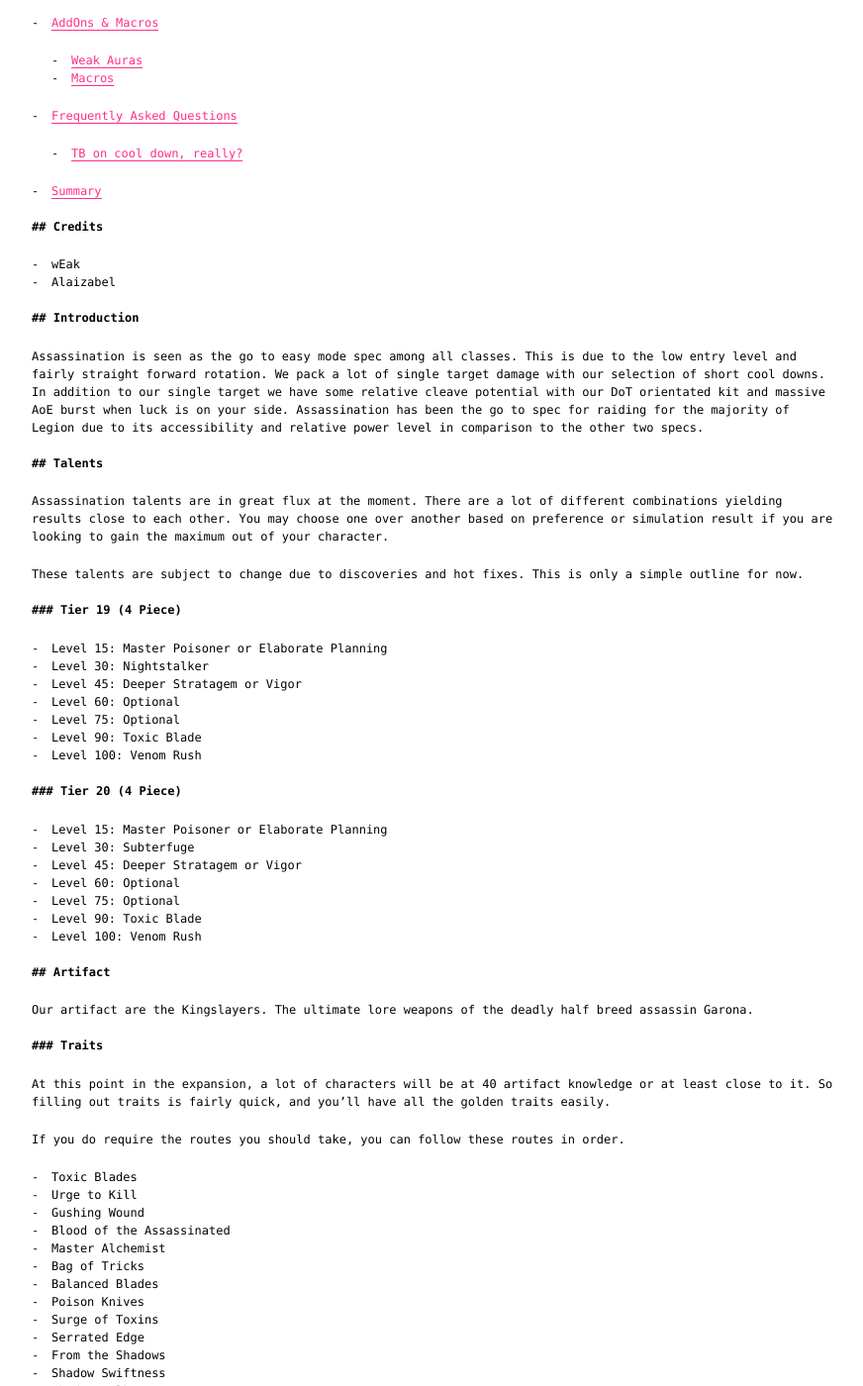
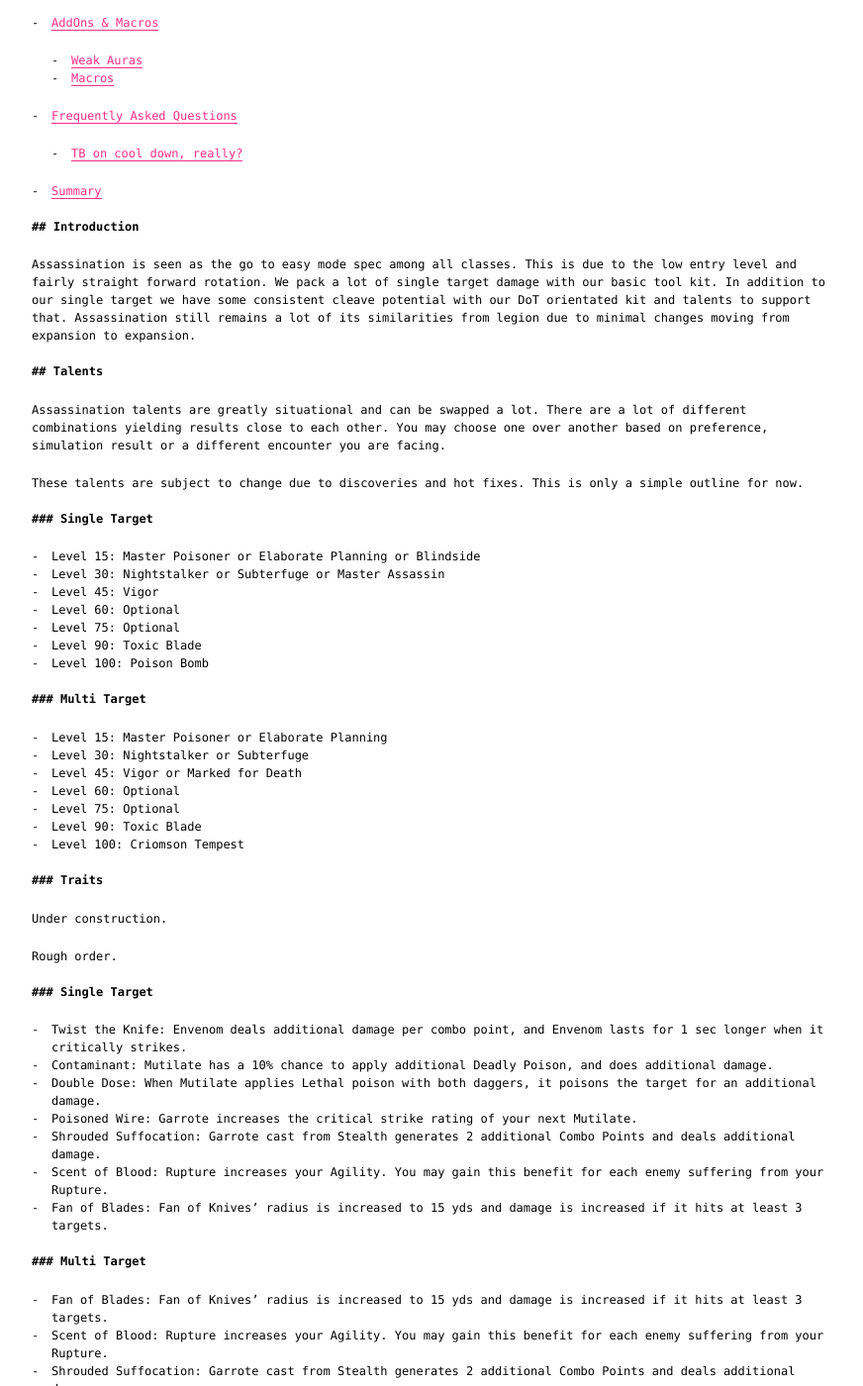
Before and after one commit to weakweak/riff.tf, a Jekyll site: the page built from _posts/2017-01-01-assassination.md, in a window 1280 px wide and 1400 px high, scrolled down 668 px. Shown: the whole window at 99% size, without its empty margins (200-1072 px from the left). Built offline with Jekyll 4.4.1, drawn with Linux system fonts in a browser that asks for light colours; some of the changed text lies outside the part shown.

Commit message:
Update 2017-01-01-assassination.md

```diff
--- a/_posts/2017-01-01-assassination.md
+++ b/_posts/2017-01-01-assassination.md
@@ -6,144 +6,90 @@
 
 # Guide to Assassination Rogue
 
-Welcome to the guide for Assassination Rogue in 7.2.5. If you're looking for a
-good introduction to playing Assassination in Legion, you've come to the right
-place.
+Welcome to the guide for Assassination Rogue in 8.0. If you're looking for a
+good introduction to playing Assassination in Battle for Azeroth, you've come
+to the right place.
 
 I'll make a note of any changes to the guide and the date it was updated here if
 you want to come back in the future to check for changes.
 
-**Last updated: Friday 16th June 2017 - Poison Bombing the meters**
+**Last updated: Friday 21st July 2018 - Poison Bombing no more**
 
-Please note things are subject to change in the early days of patch 7.2.5 when
-things are discovered and hot fixes happen. I also did not include any specific
-opener for tier 19 and Mantle as people have not really settled on one and you
-will be wanting to wear tier 20 as soon as possible anways.
+Please note things are subject to change in the early days of patch 8.0 when
+things are discovered, hot fixes happen and balance is under way.
 
 <div id="toc"></div>
 
-## Credits
-
-- wEak
-- Alaizabel
-
 ## Introduction
 
-Assassination is seen as the go to easy mode spec among all classes. This is due
-to the low entry level and fairly straight forward rotation. We pack a lot of
-single target damage with our selection of short cool downs. In addition to our
-single target we have some relative cleave potential with our DoT orientated kit
-and massive AoE burst when luck is on your side. Assassination has been the go
-to spec for raiding for the majority of Legion due to its accessibility and
-relative power level in comparison to the other two specs.
+Assassination is seen as the go to easy mode spec among all classes. This is
+due to the low entry level and fairly straight forward rotation. We pack a lot
+of single target damage with our basic tool kit. In addition to our single target
+we have some consistent cleave potential with our DoT orientated kit and talents
+to support that. Assassination still remains a lot of its similarities from
+legion due to minimal changes moving from expansion to expansion.
 
 ## Talents
 
-Assassination talents are in great flux at the moment. There are a lot of
-different combinations yielding results close to each other. You may choose one
-over another based on preference or simulation result if you are looking to
-gain the maximum out of your character.
+Assassination talents are greatly situational and can be swapped a lot. There
+are a lot of different combinations yielding results close to each other.
+You may choose one over another based on preference, simulation result or
+a different encounter you are facing.
 
 These talents are subject to change due to discoveries and hot fixes. This is
 only a simple outline for now.
 
-### Tier 19 (4 Piece)
+### Single Target
 
-- Level 15: Master Poisoner or Elaborate Planning
-- Level 30: Nightstalker
-- Level 45: Deeper Stratagem or Vigor
+- Level 15: Master Poisoner or Elaborate Planning or Blindside
+- Level 30: Nightstalker or Subterfuge or Master Assassin
+- Level 45: Vigor
 - Level 60: Optional
 - Level 75: Optional
 - Level 90: Toxic Blade
-- Level 100: Venom Rush
+- Level 100: Poison Bomb
 
-### Tier 20 (4 Piece)
+### Multi Target
 
 - Level 15: Master Poisoner or Elaborate Planning
-- Level 30: Subterfuge
-- Level 45: Deeper Stratagem or Vigor
+- Level 30: Nightstalker or Subterfuge
+- Level 45: Vigor or Marked for Death
 - Level 60: Optional
 - Level 75: Optional
 - Level 90: Toxic Blade
-- Level 100: Venom Rush
-
-## Artifact
-
-Our artifact are the Kingslayers. The ultimate lore weapons of the deadly half
-breed assassin Garona.
+- Level 100: Criomson Tempest
 
 ### Traits
 
-At this point in the expansion, a lot of characters will be at 40 artifact
-knowledge or at least close to it. So filling out traits is fairly quick, and
-you'll have all the golden traits easily.
+Under construction.
 
-If you do require the routes you should take, you can follow these routes in
-order.
+Rough order.
 
-- Toxic Blades
-- Urge to Kill
-- Gushing Wound
-- Blood of the Assassinated
-- Master Alchemist
-- Bag of Tricks
-- Balanced Blades
-- Poison Knives
-- Surge of Toxins
-- Serrated Edge
-- From the Shadows
-- Shadow Swiftness
-- Shadow Walker
-- Fade into Shadows
-- Slayer's Precision
+### Single Target
 
-Then you want to get Legionblade, and once you've empowered your artifact you
-can unlock the new traits.
+- Twist the Knife: Envenom deals additional damage per combo point, and Envenom lasts for 1 sec longer when it critically strikes.
+- Contaminant: Mutilate has a 10% chance to apply additional Deadly Poison, and does additional damage.
+- Double Dose: When Mutilate applies Lethal poison with both daggers, it poisons the target for an additional damage.
+- Poisoned Wire: Garrote increases the critical strike rating of your next Mutilate.
+- Shrouded Suffocation: Garrote cast from Stealth generates 2 additional Combo Points and deals additional damage.
+- Scent of Blood: Rupture increases your Agility. You may gain this benefit for each enemy suffering from your Rupture.
+- Fan of Blades: Fan of Knives' radius is increased to 15 yds and damage is increased if it hits at least 3 targets.
 
-- Silence of the Uncrowned
-- Strangler
-- Dense Concoction
-- Sinister Circulation
+### Multi Target
 
-Once you've got the 4th gold trait you can fill out 4/4 in the other powerful
-traits.
-
-- Master Assassin
-- Master Alchemist
-- Toxic Blades
-- Gushing Wound
-- Balanced Blades
-- Serrated Edge
-- Poison Knives
-
-Then 4/4 in the less useful traits
-
-- Shadow Walker
-- Fade into Shadows
-
-Then finally.
-
-- Concordance of the Legionfall
-
-### Relics
-
-- Master Assassin
-- Master Alchemist
-- Toxic Blades
-- Gushing Wound
-- Strangler
-- Balanced Blades
-- Serrated Edge
-
-You should always run a simulation of your character to check if a higher item
-level relic might be better than your current relic. These aren't one-size fits
-all results.
+- Fan of Blades: Fan of Knives' radius is increased to 15 yds and damage is increased if it hits at least 3 targets.
+- Scent of Blood: Rupture increases your Agility. You may gain this benefit for each enemy suffering from your Rupture.
+- Shrouded Suffocation: Garrote cast from Stealth generates 2 additional Combo Points and deals additional damage.
+- Twist the Knife: Envenom deals additional damage per combo point, and Envenom lasts for 1 sec longer when it critically strikes.
+- Poisoned Wire: Garrote increases the critical strike rating of your next Mutilate.
+- Contaminant: Mutilate has a 10% chance to apply additional Deadly Poison, and does additional damage.
+- Double Dose: When Mutilate applies Lethal poison with both daggers, it poisons the target for an additional damage.
 
 ## Gearing &amp; Stats
 
-Gearing in Legion has become a lot more complicated in the sense that warforged,
-titanforged, and sockets make picking your best items more difficult, even if
-they're a lower item level.
+Gearing in Battle for Azeroth has been moved into "Item level is king".
+We still have our prefered stats, but a higher item level item should beat a
+lower item level most of the time.
 
 When in doubt, you should run simulations of your character to compare the item
 or multiple items.
@@ -156,14 +102,21 @@
 
 For stats you should be aiming for the following:
 
+### Single Target
+
 - Agility
+- Haste
+- Critical Strike
 - Mastery
+- Versatility
+
+### Multi Target
+
+- Agility
 - Critical Strike
+- Mastery
 - Versatility
 - Haste
-
-Certain items may change which stats you will want. For example Mantle of the
-Master Assassin will bring Versatility ahead of Critical Strike.
 
 **When in doubt, run a simulation for your character and the item(s) in
 question.**
@@ -172,74 +125,32 @@
 you're unable to use a Feast, the food for the secondary stat that you're scale
 factors says is highest.
 
-For potions you should use Potion of the Old War, or if you're saving gold
-Potion of Prolonged Power (which is also best on AoE as well).
+For potions you should use Battle Potion of Agility.
 
-For your flask you should always use Flask of the Seventh Demon.
-
-#### Legendaries
-
-- Mantle of the Master Assassin
-- Zoldyck Family Training Shackles
-- Duskwalker's Footpads
-- The Empty Crown
-- Insignia of Ravenholdt
-- Soul of the Shadowblade
-- Cinidaria, the Symbiote
-- The Dreadlord's Deceit
+For your flask you should always use Flask of the Currents.
 
 ## Rotation
 
 ### Pre-Pull
 
 - Potion
+- Vendetta
 
 ### Pull
 
-#### Without Mantle of the Master Assassin Tier 19 (4 Piece)
+#### ----sadasd
 
 - Garrote
+- Mutilate till 4 combo points
+- Rupture
 - Mutilate
-- Rupture
-- Mutilate till 5 combo points
-- Vanish
-- Rupture
-- Vendetta
 - Toxic Blade
-- Kingsbane
+- Envenom
+- Mutilate till 4 combo points
+- Envenom
 - Mutilate till 4-5 combo points
 - Envenom
-
-#### Without Mantle of the Master Assassin Tier 20 (4 Piece)
-
-- Garrote
-- Mutilate till 4 to 5 combo points
-- Rupture
-- Mutilate till 4 to 5 combo points
-- Envenom
-- Vendetta
-- Toxic Blade
-- Kingsbane
-- Proceed with normal rotation
-- Vanish when you can refresh Garrote with pandemic
-
-#### With Mantle of the Master Assassin Tier 19 or 20 (4 Piece)
-
-- Garrote
-- Mutilate
-- Rupture
-- Vendetta
-- Toxic Blade
-- Kingsbane
-- Envenom
-- Vanish
-- Mutilate
-- Envenom
-- Garrote
-- Mutilate
-- Envenom
-- Mutilate
-- Envenom
+- Vanish when Garrote hits 5.4 seconds or less
 
 ### Priorities
 
@@ -269,10 +180,9 @@
 
 ### Cool Downs
 
-#### Kingsbane
+#### Marked for Death
 
-- Use on cool down
-- Keep Envenom up during Kingsbane
+- Use on cool down unless you can quickly reset it via a dying mob.
 
 #### Toxic Blade
 
@@ -288,6 +198,8 @@
 
 ### Cleave
 
+- Crimson Tempest, if the dot has less than 2 seconds remaining
+- Garrote, if the target will live long enough
 - Rupture, if the target will live long enough
 - Envenom, the priority target
 
@@ -301,13 +213,6 @@
 You can find a number of Weak Auras available on [wago.io](https://wago.io).
 Below are links to a set of Rogue Weak Auras.
 
-- Cool Downs [https://wago.io/4ycVDEaP-](https://wago.io/4ycVDEaP-)
-
-Buffs/Debuffs includes pandemic highlighting for spells like Rupture and
-Garrote.
-
-- Buffs/Debuffs [https://wago.io/VynJONTvZ](https://wago.io/VynJONTvZ)
-
 ### Macros
 
 There aren't really any significant macros for Assassination.
@@ -316,12 +221,9 @@
 
 ### TB on cool down, really?
 
-Patch is still very new and so is the research put into it. According to preliminary
-simulations it is best used on cool down.
+On cool down
 
 ## Summary
 
 This guide is written to help those who want to start playing Assassination
-Rogue or get better at it. If you feel some part of the guide can be improved
-send an email to [riffeu@gmail.com](mailto:riffeu@gmail.com) and explain what
-you feel can be improved, and why.
+Rogue or get better at it.
```
Also changed, not shown: other parts of _posts/2017-01-01-assassination.md (+1 -1 lines).
